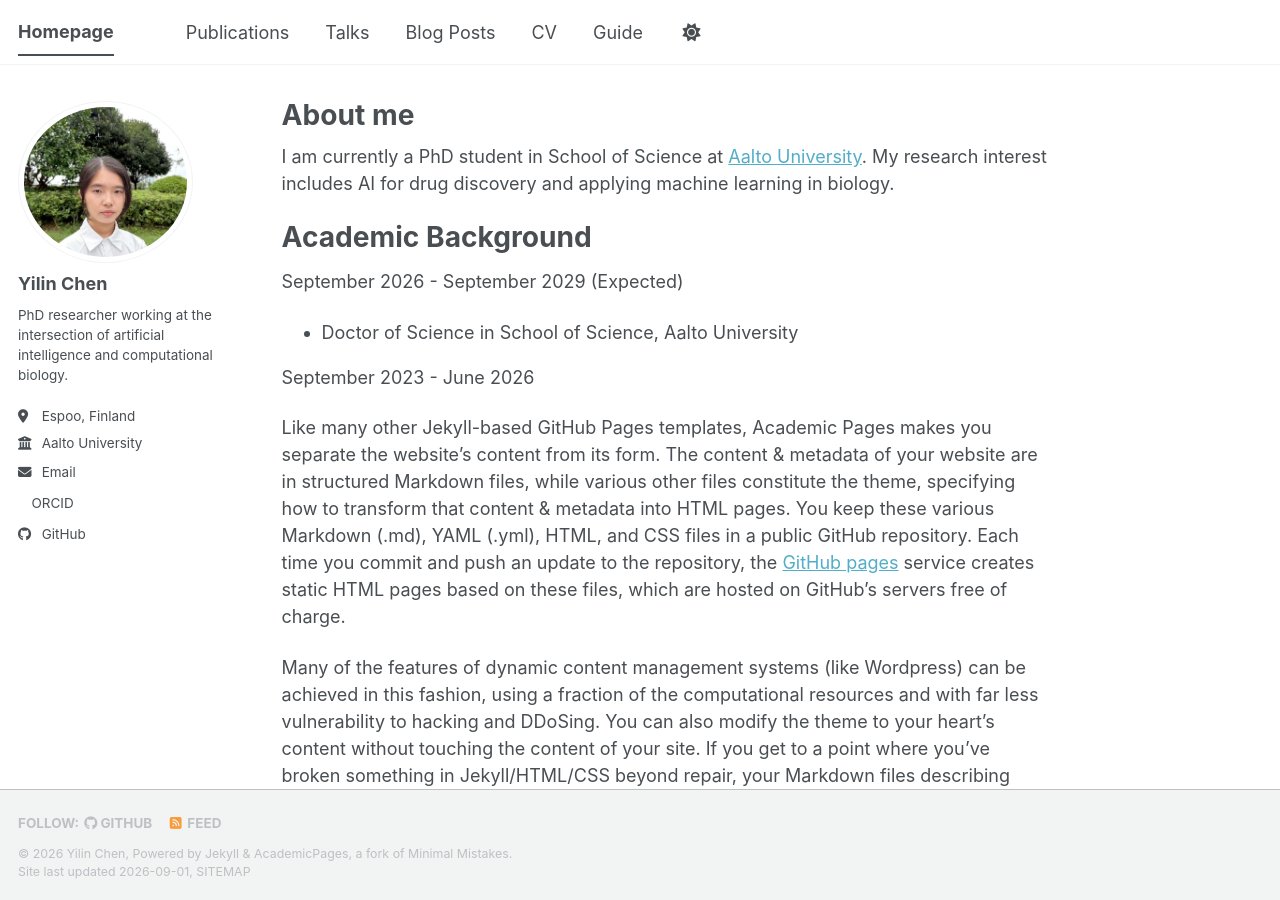
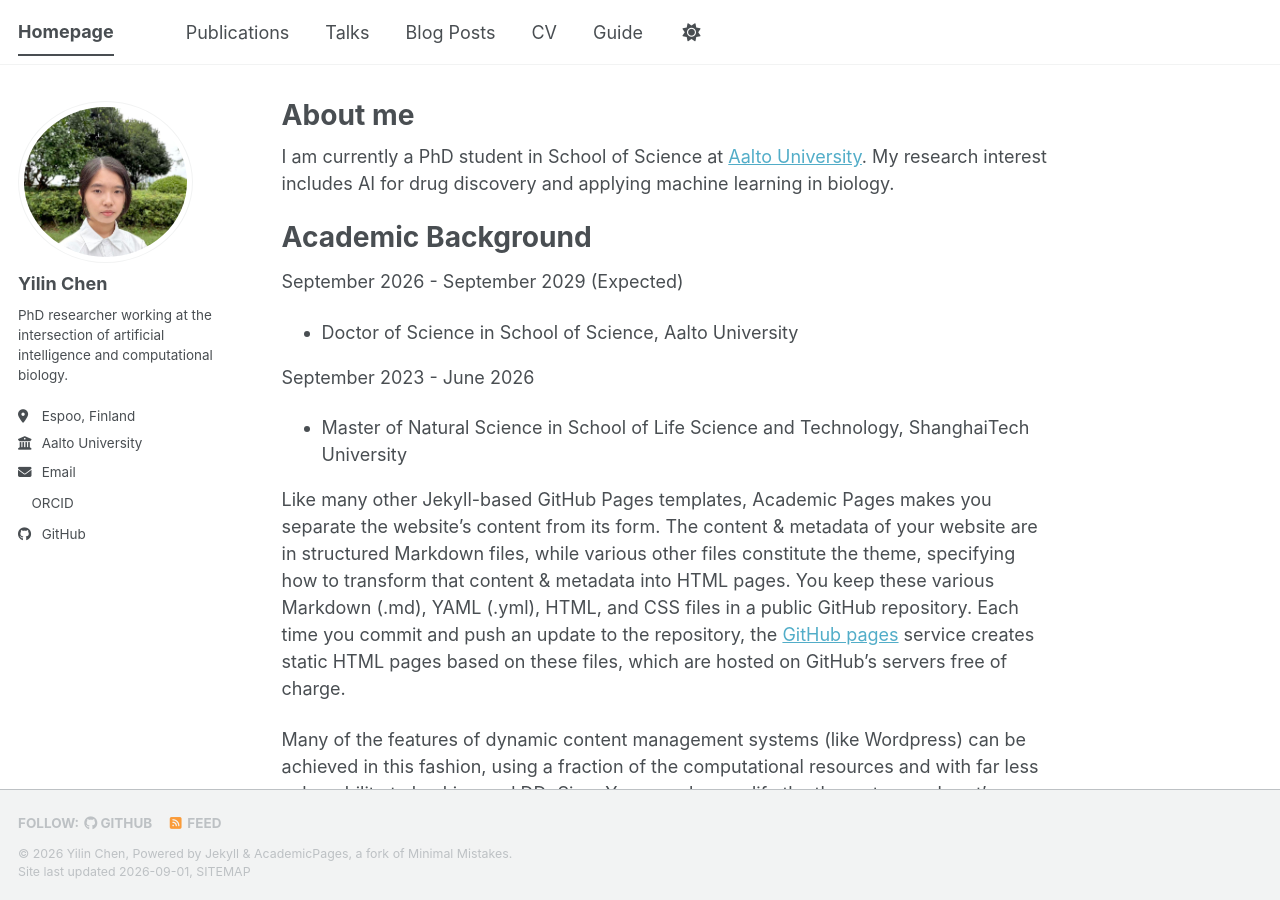
Before and after one commit to yilinchen1205/yilinchen.github.io, a Jekyll site: the page built from _pages/about.md, in a window 1280 px wide and 900 px high. Built offline with Jekyll 4.4.1, drawn with Linux system fonts in a browser that asks for light colours; a style sheet for code colours, icons or effects is not loaded.

Commit message:
Update about.md

```diff
--- a/_pages/about.md
+++ b/_pages/about.md
@@ -15,7 +15,7 @@ September 2026 - September 2029 (Expected)
 * Doctor of Science in School of Science, Aalto University
 
 September 2023 - June 2026
-
+* Master of Natural Science in School of Life Science and Technology, ShanghaiTech University
 
 Like many other Jekyll-based GitHub Pages templates, Academic Pages makes you separate the website's content from its form. The content & metadata of your website are in structured Markdown files, while various other files constitute the theme, specifying how to transform that content & metadata into HTML pages. You keep these various Markdown (.md), YAML (.yml), HTML, and CSS files in a public GitHub repository. Each time you commit and push an update to the repository, the [GitHub pages](https://pages.github.com/) service creates static HTML pages based on these files, which are hosted on GitHub's servers free of charge.
 
```
